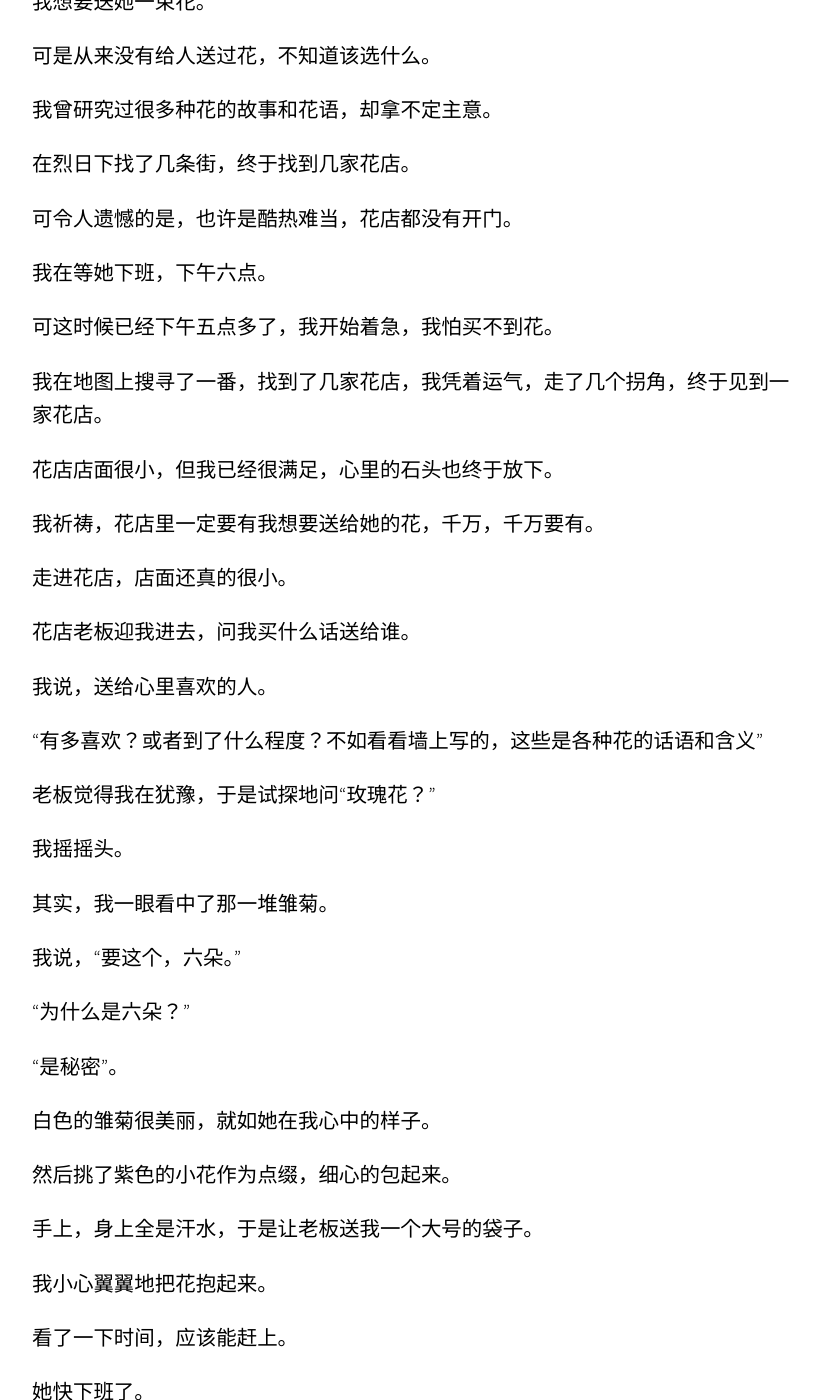
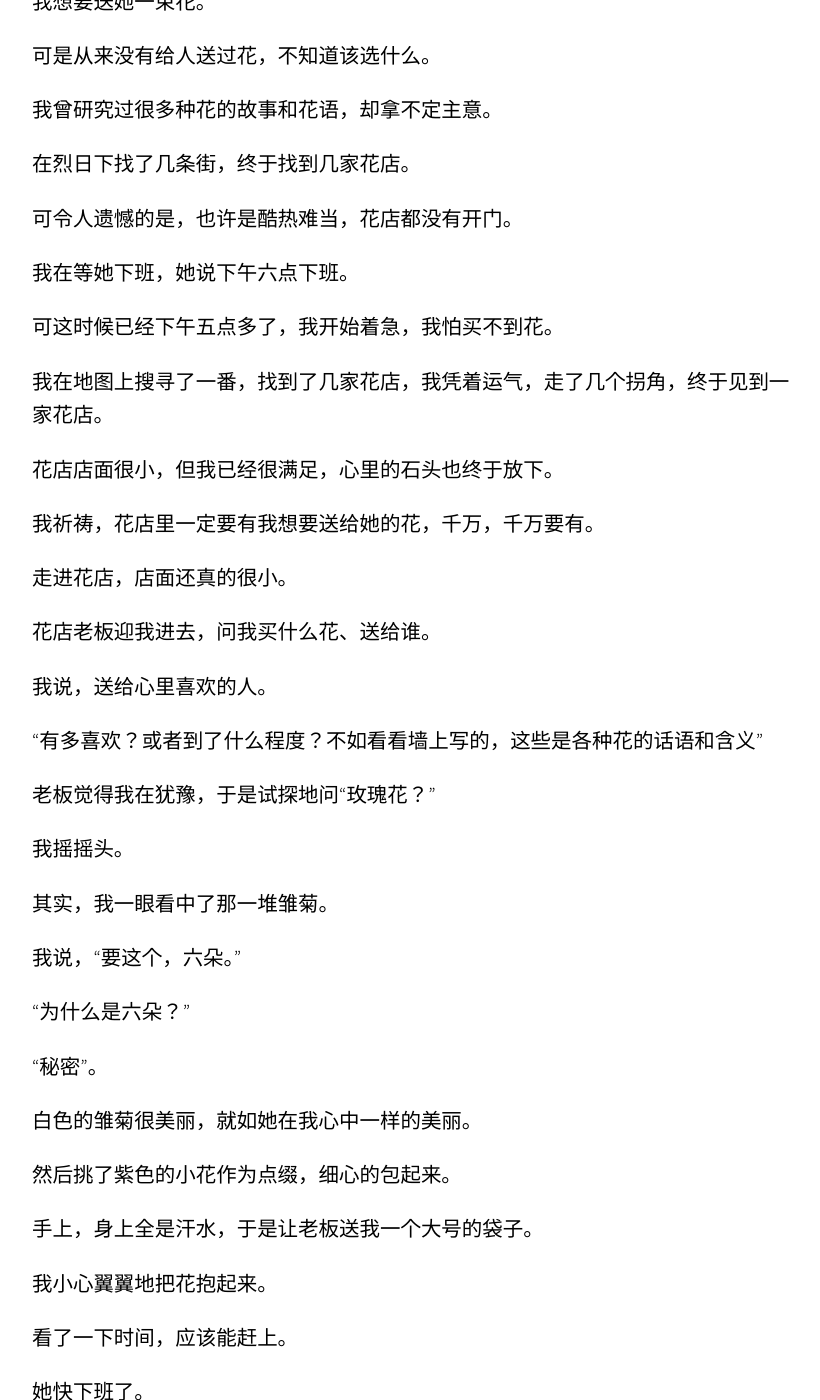
Before and after one commit to fengyhack/fengyh.cn, a Jekyll site: the page built from _posts/2018-07-22-雏菊.md, in a window 1280 px wide and 1400 px high, scrolled down 1742 px. Shown: the whole window, without its empty margins (224-1044 px from the left). Built offline with Jekyll 4.4.1, drawn with Linux system fonts in a browser that asks for light colours; some web fonts are replaced.

Commit message:
YC@98days

```diff
--- a/_posts/2018-07-22-雏菊.md
+++ b/_posts/2018-07-22-雏菊.md
@@ -69,7 +69,7 @@ Actions speak louder than words.
 
 可令人遗憾的是，也许是酷热难当，花店都没有开门。
 
-我在等她下班，下午六点。
+我在等她下班，她说下午六点下班。
 
 可这时候已经下午五点多了，我开始着急，我怕买不到花。
 
@@ -83,7 +83,7 @@ Actions speak louder than words.
 
 走进花店，店面还真的很小。
 
-花店老板迎我进去，问我买什么话送给谁。
+花店老板迎我进去，问我买什么花、送给谁。
 
 我说，送给心里喜欢的人。
 
@@ -99,9 +99,9 @@ Actions speak louder than words.
 
 “为什么是六朵？”
 
-“是秘密”。
+“秘密”。
 
-白色的雏菊很美丽，就如她在我心中的样子。
+白色的雏菊很美丽，就如她在我心中一样的美丽。
 
 然后挑了紫色的小花作为点缀，细心的包起来。
 
```
